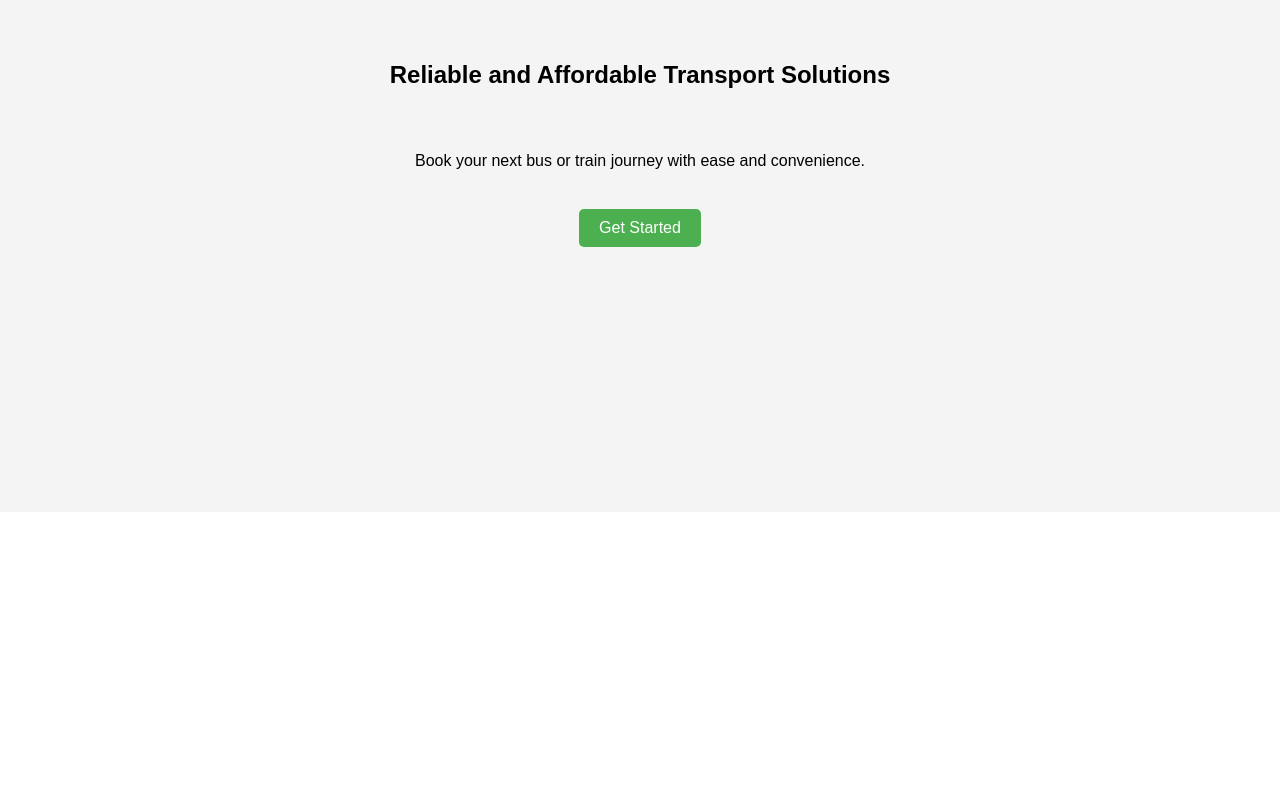
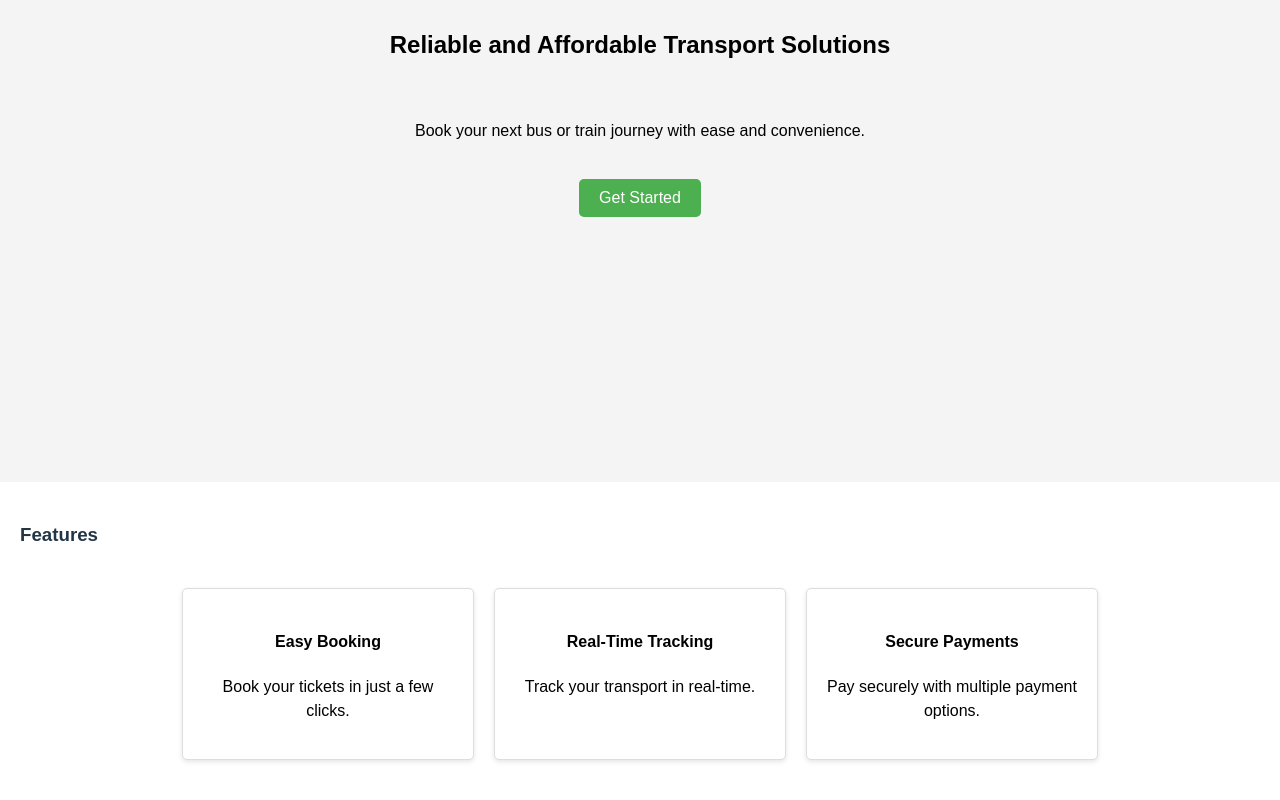
Before and after one commit to AhmAlkalii/Transport-Management-System, a React (Vite) app in the folder frontend/: page / in a window 1280 px wide. Shown: the part 258-1058 px from the top of the page. Before the commit the page ends 800 px from the top, so only its background shows below. Built offline with nearby package versions, Linux system fonts and the light colour scheme.

Commit message:
Features Completed

```diff
--- a/frontend/src/App.css
+++ b/frontend/src/App.css
@@ -62,3 +62,27 @@ body {
 .hero-button:hover {
   background-color: #45a049;
 }
+
+.features {
+  padding: 20px;
+}
+
+.feature-cards {
+  display: flex;
+  flex-wrap: wrap; /* Allow wrapping on smaller screens */
+  justify-content: center; /* Center the cards */
+  gap: 20px; /* Add spacing between cards */
+  padding: 20px 0;
+}
+
+.feature-card {
+  background-color: #fff;
+  color: black;
+  border: 1px solid #ddd;
+  border-radius: 5px;
+  padding: 20px;
+  text-align: center;
+  width: 100%; /* Make it flexible for responsiveness */
+  max-width: 250px; /* Limit maximum width */
+  box-shadow: 0 2px 5px rgba(0, 0, 0, 0.1);
+}
--- a/frontend/src/App.jsx
+++ b/frontend/src/App.jsx
@@ -2,12 +2,14 @@ import React from 'react';
 import './App.css';
 import Header from './components/Header';
 import HeroSection from './components/HeroSection';
+import Features from './components/Features';
 
 const App = () => {
   return (
     <div>
       <Header />
       <HeroSection />
+      <Features />
     </div>
   );
 };
--- /dev/null
+++ b/frontend/src/components/Features.jsx
@@ -0,0 +1,23 @@
+import React from 'react';
+
+const Features = () => (
+  <section id="features" className="features">
+    <h3>Features</h3>
+    <div className="feature-cards">
+      <div className="feature-card">
+        <h4>Easy Booking</h4>
+        <p>Book your tickets in just a few clicks.</p>
+      </div>
+      <div className="feature-card">
+        <h4>Real-Time Tracking</h4>
+        <p>Track your transport in real-time.</p>
+      </div>
+      <div className="feature-card">
+        <h4>Secure Payments</h4>
+        <p>Pay securely with multiple payment options.</p>
+      </div>
+    </div>
+  </section>
+);
+
+export default Features;
```
